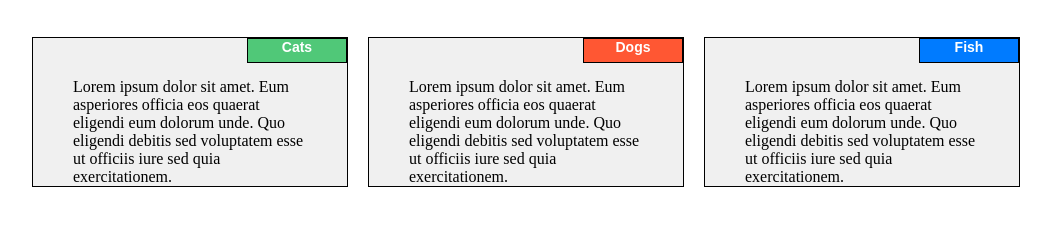
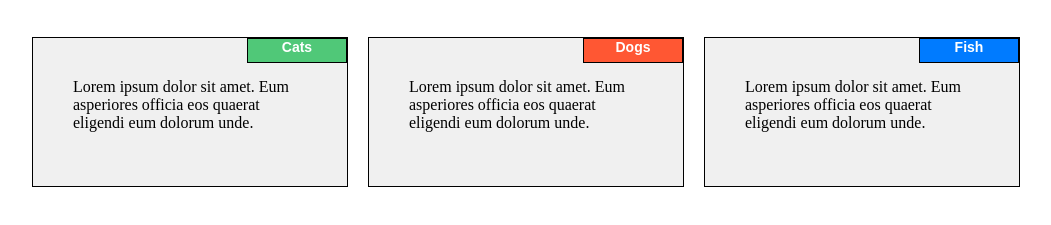
Before and after one commit to Murdock-72/module2-solution, a plain HTML site: page index.html in a window 1280 px wide. Shown: the part 61-286 px from the top of the page, without its empty margins (114-1165 px from the left). Drawn offline with Linux system fonts and the light colour scheme.

Commit message:
update sizing

```diff
--- a/index.html
+++ b/index.html
@@ -11,13 +11,13 @@
 
 <div class="container">
 
-<div class="outer-box1 col-lg-3 col-md-5 col-sm-12">Lorem ipsum dolor sit amet. Eum asperiores officia eos quaerat eligendi eum dolorum unde. Quo eligendi debitis sed voluptatem esse ut officiis iure sed quia exercitationem.
+<div class="outer-box1 col-lg-3 col-md-5 col-sm-12">Lorem ipsum dolor sit amet. Eum asperiores officia eos quaerat eligendi eum dolorum unde.
   <div class="inner-box1 inner_text"text align="center">Cats</div>
  </div>
- <div class="outer-box2 col-lg-3 col-md-5" col-sm-12>Lorem ipsum dolor sit amet. Eum asperiores officia eos quaerat eligendi eum dolorum unde. Quo eligendi debitis sed voluptatem esse ut officiis iure sed quia exercitationem.
+ <div class="outer-box2 col-lg-3 col-md-5" col-sm-12>Lorem ipsum dolor sit amet. Eum asperiores officia eos quaerat eligendi eum dolorum unde.
   <div class="inner-box2 inner_text" text align="center">Dogs</div>
   </div>
-  <div class="outer-box3 col-lg-3 col-md-10 col-sm-12">Lorem ipsum dolor sit amet. Eum asperiores officia eos quaerat eligendi eum dolorum unde. Quo eligendi debitis sed voluptatem esse ut officiis iure sed quia exercitationem.
+  <div class="outer-box3 col-lg-3 col-md-10 col-sm-12">Lorem ipsum dolor sit amet. Eum asperiores officia eos quaerat eligendi eum dolorum unde.
   <div class="inner-box3 inner_text" text align="center">Fish</div>
    </div>
  </div>
--- a/style.css
+++ b/style.css
@@ -14,7 +14,7 @@ font-weight: bold;
 color: #FFFFFF;
 }
 /********** Large devices only **********/
-@media (min-width: 1200px) {
+@media (min-width: 992px) {
   .col-lg-1, .col-lg-2, .col-lg-3, .col-lg-4, .col-lg-5, .col-lg-6, .col-lg-7, .col-lg-8, .col-lg-9, .col-lg-10, .col-lg-11, .col-lg-12 {
     float: left;
     border: 1px solid darkblue;
@@ -58,7 +58,7 @@ color: #FFFFFF;
 }
 
 /********** Medium devices only **********/
-@media (min-width: 992px) and (max-width: 1199px) {
+@media (min-width: 768px) and (max-width: 991px) {
   .col-md-1, .col-md-2, .col-md-3, .col-md-4, .col-md-5, .col-md-6, .col-md-7, .col-md-8, .col-md-9, .col-md-10, .col-md-11, .col-md-12 {
     float: left;
     border: 1px solid darkblue;
@@ -101,7 +101,7 @@ color: #FFFFFF;
   }
 }
 /********** small devices only **********/
-@media (min-width: 576px) and (max-width: 991px) {
+@media (min-width: 576px) and (max-width: 767px) {
   .col-sm-1, .col-sm-2, .col-sm-3, .col-sm-4, .col-sm-5, .col-sm-6, .col-sm-7, .col-sm-8, .col-sm-9, .col-sm-10, .col-sm-11, .col-sm-12 {
     float: left;
     border: 1px solid darkblue;
```
